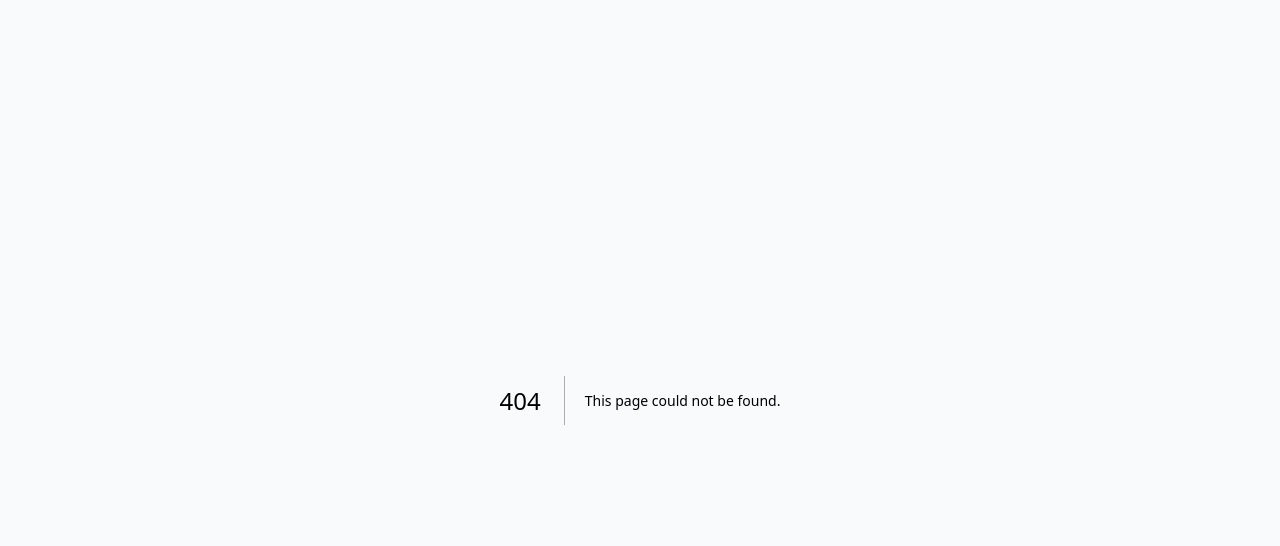
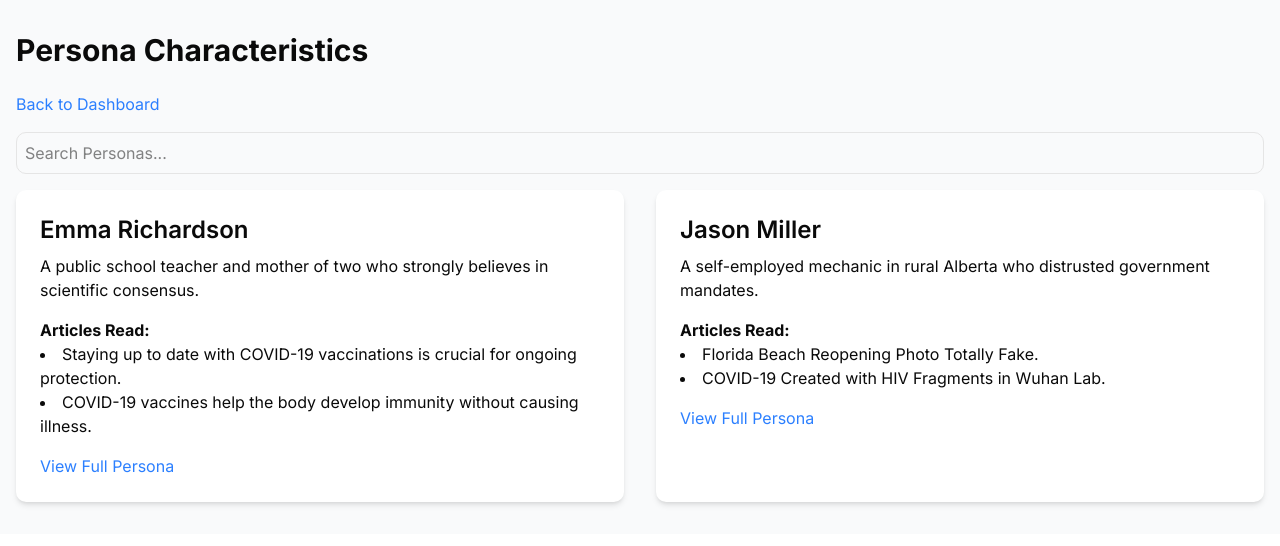
Before and after one commit to EduardKakosyan/atlantic-ai-conference-hackathon, a Next.js app in the folder dashboard/: page /personas in a window 1280 px wide. Before the commit this address had no page. Shown: the top 546 px of the page. Built offline with nearby package versions, Linux system fonts and the light colour scheme.

Commit message:
feat: basic layout

```diff
--- a/dashboard/src/app/page.tsx
+++ b/dashboard/src/app/page.tsx
@@ -7,11 +7,15 @@ import { ReactionShift } from "@/components/insights/reactation-shift";
 import personaData from "@/lib/mock-data";
 import { QuickInsights } from "@/components/insights/quick-insights";
 import { SimpleRatingChart } from "@/components/charts/simple-rating-chart";
+import Link from "next/link";
 
 export default function RootPage() {
   return (
     <main className="container mx-auto py-8 px-4">
       <h1 className="text-3xl font-bold mb-6">HealthByte Data Dashboard</h1>
+      <div className="mb-4">
+        <Link href="/personas" className="text-blue-500">View Personas</Link>
+      </div>
       <QuickInsights className="mb-12" />
       <div className="grid grid-cols-1 gap-8">
         <div className="bg-white p-6 rounded-lg shadow-md">
--- /dev/null
+++ b/dashboard/src/app/personas/page.tsx
@@ -0,0 +1,70 @@
+"use client"
+import React, { useState } from 'react';
+
+const PersonaPage = () => {
+  const [searchTerm, setSearchTerm] = useState('');
+
+  const mockPersonas = [
+    {
+      persona_name: "Emma Richardson",
+      persona_id: 101,
+      description: "A public school teacher and mother of two who strongly believes in scientific consensus.",
+      articles_read: [
+        "Staying up to date with COVID-19 vaccinations is crucial for ongoing protection.",
+        "COVID-19 vaccines help the body develop immunity without causing illness."
+      ]
+    },
+    {
+      persona_name: "Jason Miller",
+      persona_id: 102,
+      description: "A self-employed mechanic in rural Alberta who distrusted government mandates.",
+      articles_read: [
+        "Florida Beach Reopening Photo Totally Fake.",
+        "COVID-19 Created with HIV Fragments in Wuhan Lab."
+      ]
+    },
+    // Add other personas similarly...
+  ];
+
+  const filteredPersonas = mockPersonas.filter(persona =>
+    persona.persona_name.toLowerCase().includes(searchTerm.toLowerCase()) ||
+    persona.description.toLowerCase().includes(searchTerm.toLowerCase())
+  );
+
+  return (
+    <main className="container mx-auto py-8 px-4">
+      <h1 className="text-3xl font-bold mb-6">Persona Characteristics</h1>
+      <div className="mb-4">
+        <a href="/" className="text-blue-500">Back to Dashboard</a>
+      </div>
+      <div className="mb-4">
+        <input
+          type="text"
+          placeholder="Search Personas..."
+          className="border rounded-lg p-2 w-full"
+          value={searchTerm}
+          onChange={(e) => setSearchTerm(e.target.value)}
+        />
+      </div>
+      <div className="grid grid-cols-1 md:grid-cols-2 gap-8">
+        {filteredPersonas.map((persona) => (
+          <div key={persona.persona_id} className="bg-white p-6 rounded-lg shadow-md">
+            <h2 className="text-2xl font-semibold">{persona.persona_name}</h2>
+            <p className="mt-2">{persona.description}</p>
+            <h3 className="mt-4 font-bold">Articles Read:</h3>
+            <ul className="list-disc list-inside">
+              {persona.articles_read.map((article, index) => (
+                <li key={index}>{article}</li>
+              ))}
+            </ul>
+            <div className="mt-4">
+              <a href={`/persona/${persona.persona_id}`} className="text-blue-500">View Full Persona</a>
+            </div>
+          </div>
+        ))}
+      </div>
+    </main>
+  );
+};
+
+export default PersonaPage;
```
